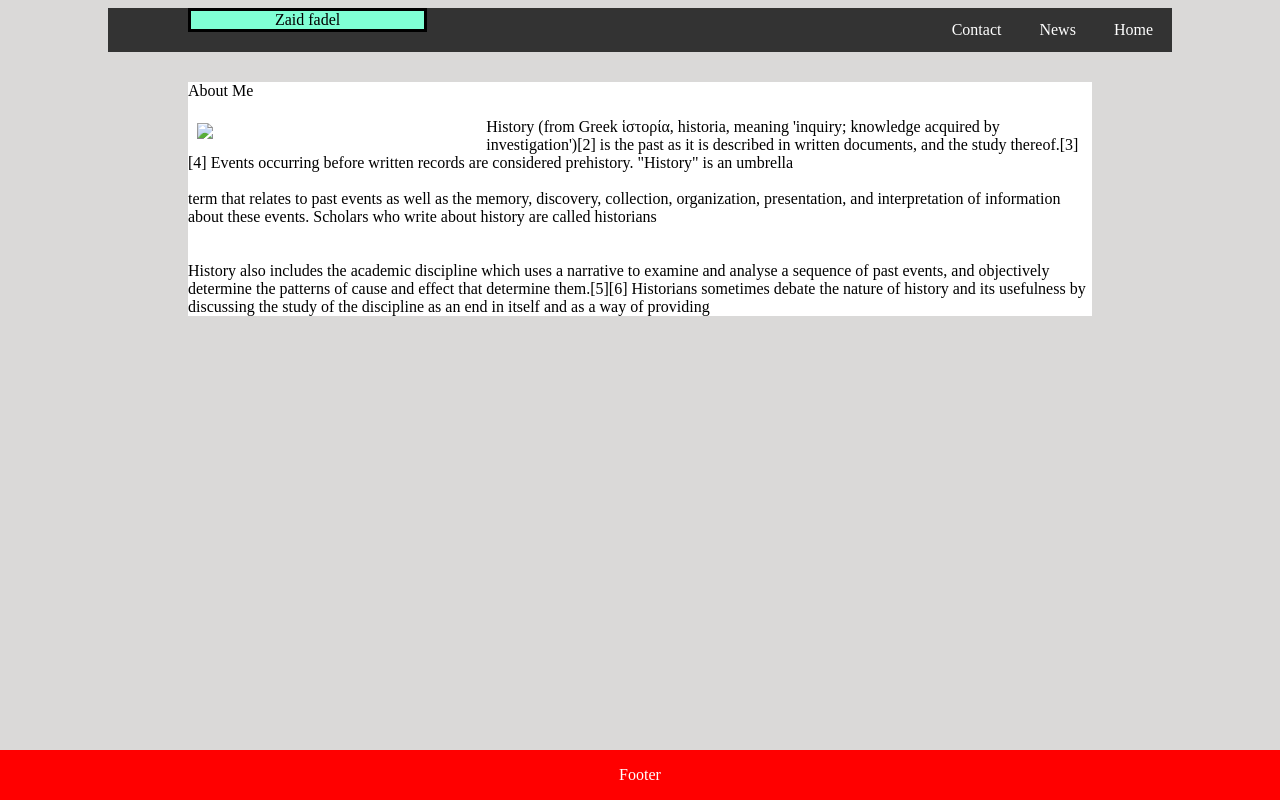
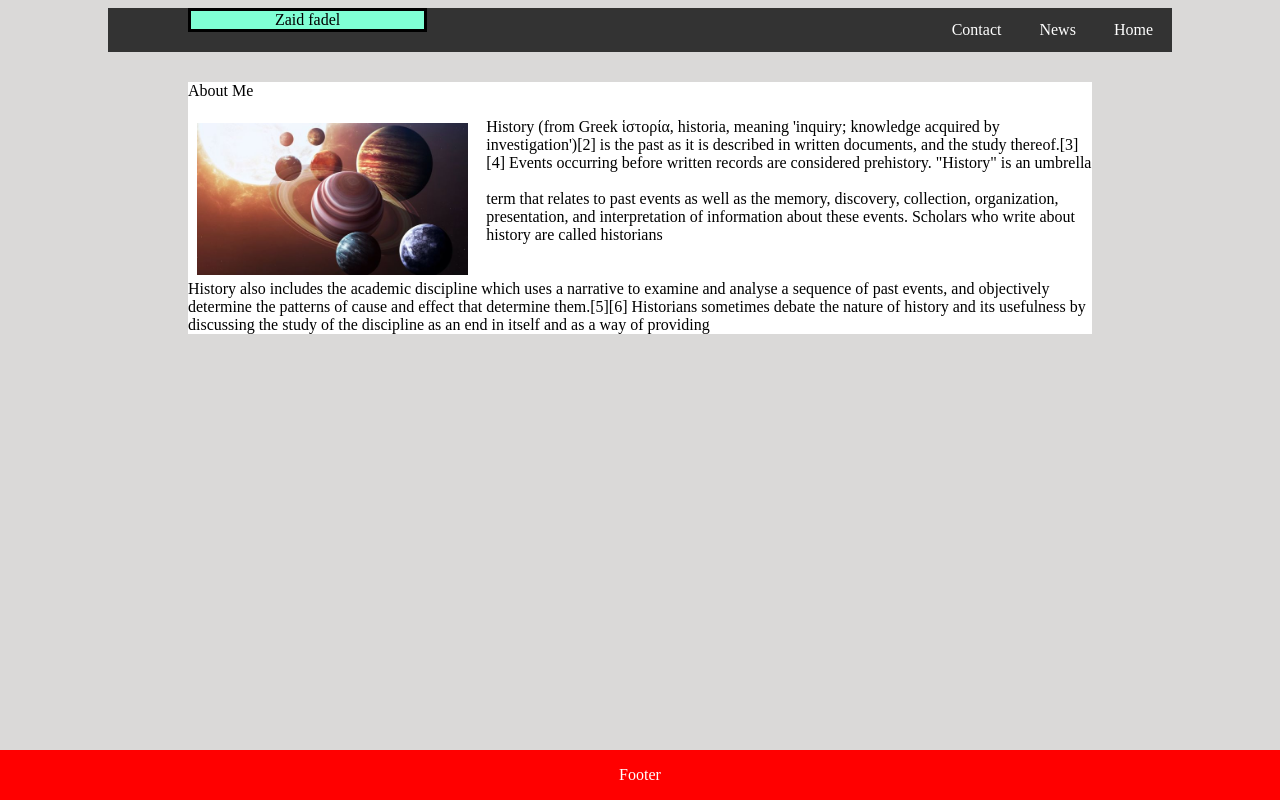
Before and after one commit to zaidfadel89/new-Porfiolo, a plain HTML site: page index.html in a window 1280 px wide. Drawn offline with Linux system fonts and the light colour scheme.

Commit message:
Portfolio

```diff
--- a/indexA.html
+++ b/index.html
@@ -16,7 +16,7 @@
     <p class="p1">
       About Me
       <br /><br />
-      <img class="img2" src="imageA/uure.png" />History (from Greek ἱστορία,
+      <img class="img2" src="image/uure.png" />History (from Greek ἱστορία,
       historia, meaning 'inquiry; knowledge acquired by investigation')[2] is
       the past as it is described in written documents, and the study
       thereof.[3][4] Events occurring before written records are considered
```
Also changed, not shown: Contact Form.html (renamed from indexC.html), Portfolio.html (renamed from indexD.html), header.html (renamed from indexB.html), 1 other file.
